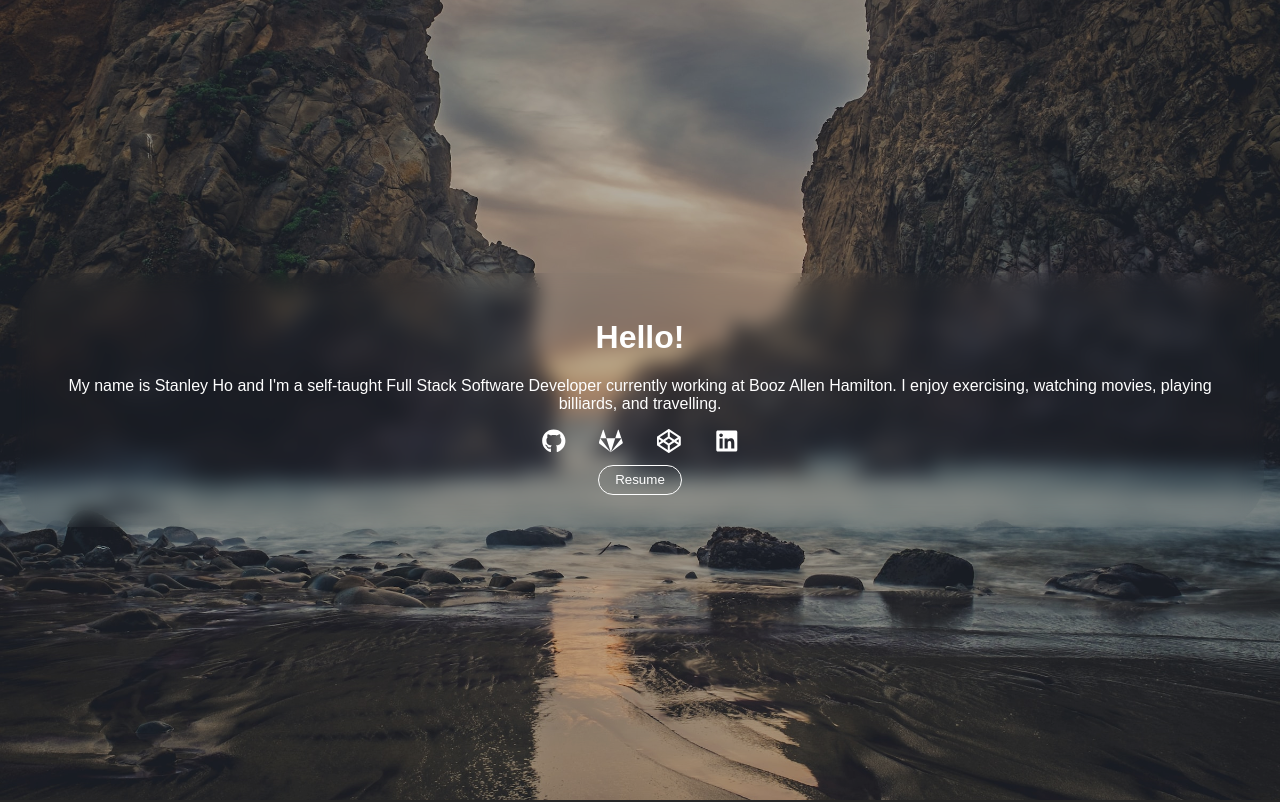
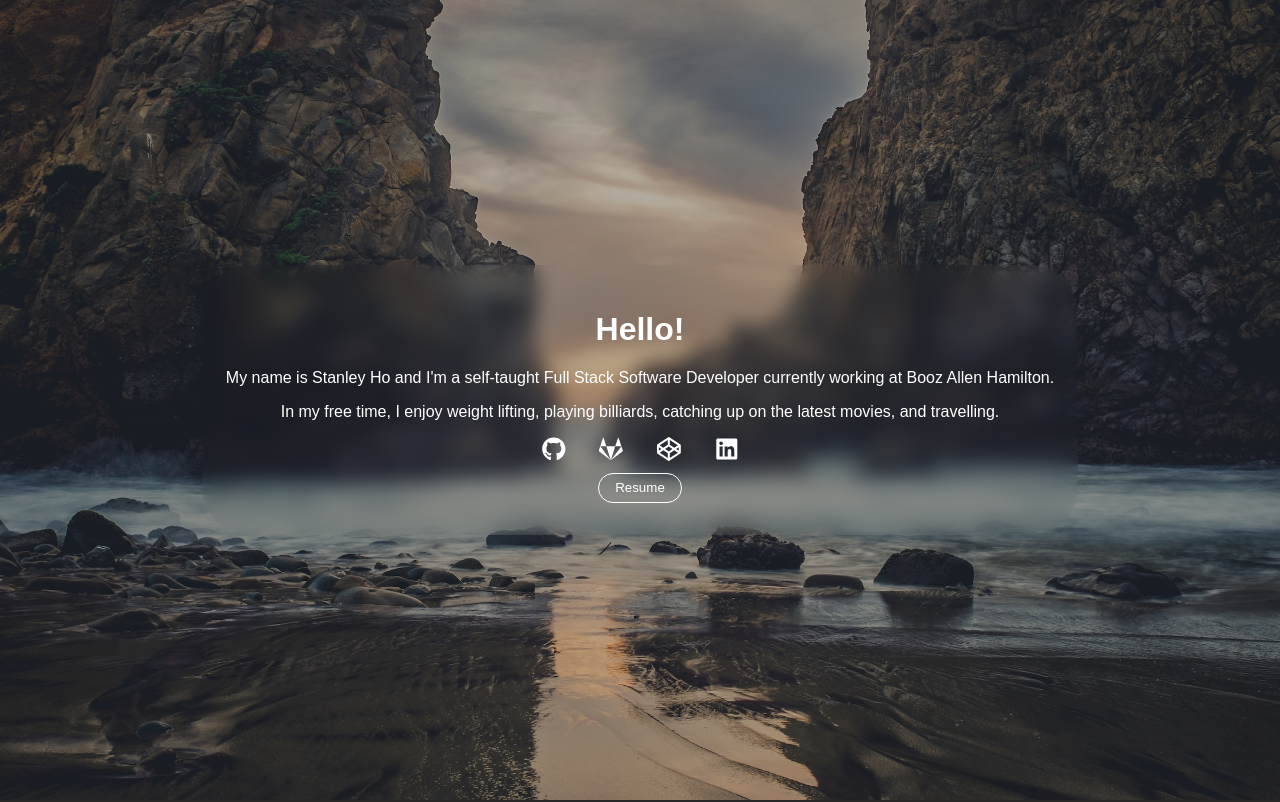
Before and after one commit to stanleyjh/My_Website, a React (Create React App) app: page / in a window 1280 px wide. Shown: the top 802 px of the page. Built offline with nearby package versions, Linux system fonts and the light colour scheme.

Commit message:
updated content

```diff
--- a/src/components/Hero.js
+++ b/src/components/Hero.js
@@ -7,8 +7,11 @@ const Hero = () => {
         <h1>Hello!</h1>
         <p>
           My name is Stanley Ho and I'm a self-taught Full Stack Software
-          Developer currently working at Booz Allen Hamilton. I enjoy
-          exercising, watching movies, playing billiards, and travelling.
+          Developer currently working at Booz Allen Hamilton.
+        </p>
+        <p>
+          In my free time, I enjoy weight lifting, playing billiards, catching
+          up on the latest movies, and travelling.
         </p>
         <ProfileLinks />
         <button className="btn">Resume</button>
```
